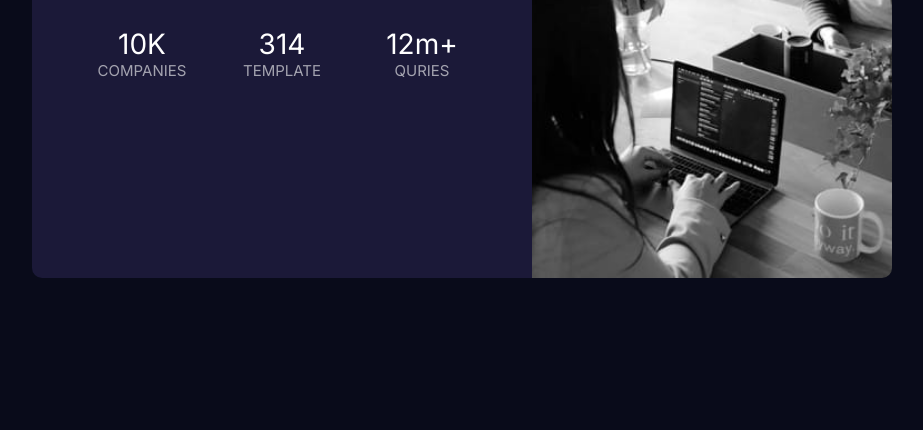
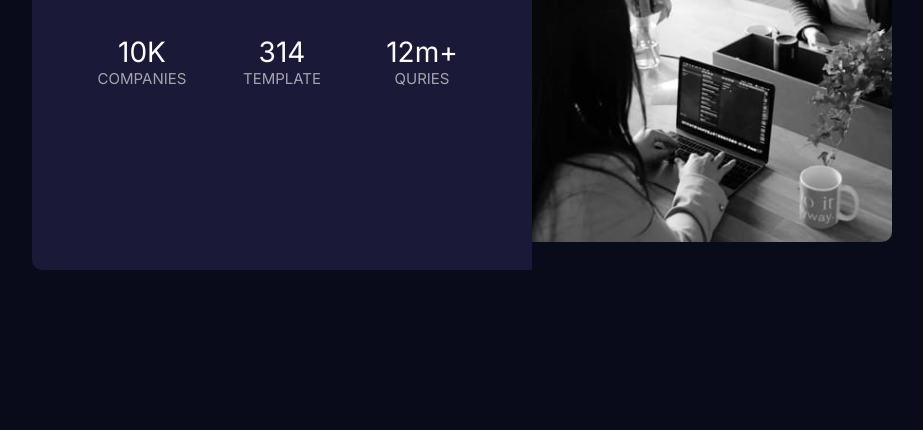
Before and after one commit to klopeq/Stats-preview-card-component, a plain HTML site: page index.html in a window 1280 px wide. Shown: the part 370-800 px from the top of the page, without its empty margins (158-1081 px from the left). Drawn offline with Linux system fonts and the light colour scheme.

Commit message:
Update styles.css

```diff
--- a/styles.css
+++ b/styles.css
@@ -31,7 +31,7 @@ body {
 .container  .content-page .left-box {
     background-color: var(--dark-desaturated-blue);
     padding: 40px;
-    height: 62vh;
+    height: 60vh;
     width: 500px;
     border-radius:10px 0  0 10px;
     text-align: center;
@@ -72,7 +72,7 @@ body {
 .container  .content-page  .right-box {
     background: url(images/image-header-desktop.jpg) center center/cover no-repeat;
     width: 360px;
-    height: 62vh;
+    height: 53vh;
     object-fit: cover;
     border-radius: 0 10px 10px 0;
 }
```
